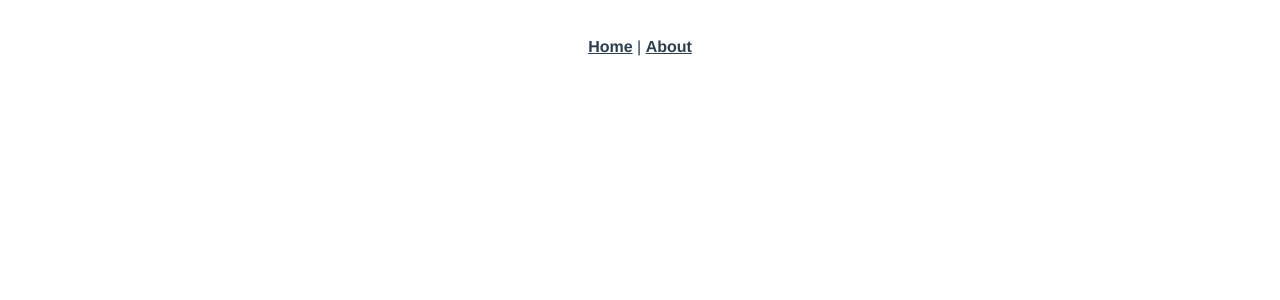
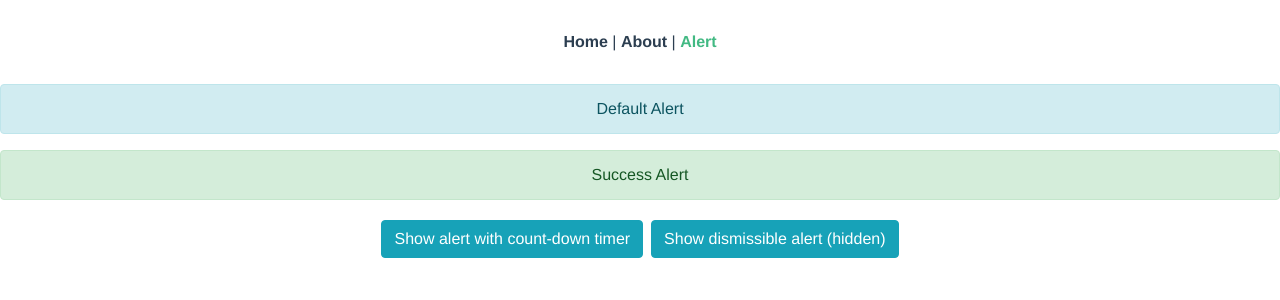
Before and after one commit to Kylef67/vue-serverless, a JavaScript app: page /alert in a window 1280 px wide. Shown: the top 300 px of the page. Built offline with nearby package versions, Linux system fonts and the light colour scheme.

Commit message:
Installed Bootstrap

```diff
--- a/src/App.vue
+++ b/src/App.vue
@@ -2,9 +2,10 @@
   <div id="app">
     <div id="nav">
       <router-link to="/">Home</router-link> |
-      <router-link to="/about">About</router-link>
+      <router-link to="/about">About</router-link> |
+      <router-link to="/alert">Alert</router-link>
     </div>
-    <router-view/>
+    <router-view />
   </div>
 </template>
 
--- /dev/null
+++ b/src/app.scss
@@ -0,0 +1,7 @@
+// Define variable defaults
+// $body-bg: #000;
+// $body-color: #111;
+
+// Then import Bootstrap an BootstrapVue SCSS files (order is important)
+@import '../node_modules/bootstrap/scss/bootstrap.scss';
+@import '../node_modules/bootstrap-vue/src/index.scss';
--- a/src/main.js
+++ b/src/main.js
@@ -1,10 +1,13 @@
-import Vue from 'vue'
-import App from './App.vue'
-import router from './router'
+import Vue from "vue";
+import App from "./App.vue";
+import router from "./router";
+import { BootstrapVue } from "bootstrap-vue";
+import "./app.scss";
 
-Vue.config.productionTip = false
+Vue.config.productionTip = false;
+Vue.use(BootstrapVue);
 
 new Vue({
   router,
-  render: h => h(App)
-}).$mount('#app')
+  render: (h) => h(App),
+}).$mount("#app");
--- a/src/router/index.js
+++ b/src/router/index.js
@@ -1,29 +1,36 @@
-import Vue from 'vue'
-import VueRouter from 'vue-router'
-import Home from '../views/Home.vue'
+import Vue from "vue";
+import VueRouter from "vue-router";
+import Home from "../views/Home.vue";
+import Alert from "../views/Alert.vue";
 
-Vue.use(VueRouter)
+Vue.use(VueRouter);
 
 const routes = [
   {
-    path: '/',
-    name: 'Home',
-    component: Home
+    path: "/",
+    name: "Home",
+    component: Home,
   },
   {
-    path: '/about',
-    name: 'About',
+    path: "/about",
+    name: "About",
     // route level code-splitting
     // this generates a separate chunk (about.[hash].js) for this route
     // which is lazy-loaded when the route is visited.
-    component: () => import(/* webpackChunkName: "about" */ '../views/About.vue')
-  }
-]
+    component: () =>
+      import(/* webpackChunkName: "about" */ "../views/About.vue"),
+  },
+  {
+    path: "/alert",
+    name: "Alert",
+    component: Alert,
+  },
+];
 
 const router = new VueRouter({
-  mode: 'history',
+  mode: "history",
   base: process.env.BASE_URL,
-  routes
-})
+  routes,
+});
 
-export default router
+export default router;
--- /dev/null
+++ b/src/views/Alert.vue
@@ -0,0 +1,54 @@
+<template>
+  <div>
+    <b-alert show>Default Alert</b-alert>
+
+    <b-alert variant="success" show>Success Alert</b-alert>
+
+    <b-alert v-model="showDismissibleAlert" variant="danger" dismissible>
+      Dismissible Alert!
+    </b-alert>
+
+    <b-alert
+      :show="dismissCountDown"
+      dismissible
+      variant="warning"
+      @dismissed="dismissCountDown = 0"
+      @dismiss-count-down="countDownChanged"
+    >
+      <p>This alert will dismiss after {{ dismissCountDown }} seconds...</p>
+      <b-progress
+        variant="warning"
+        :max="dismissSecs"
+        :value="dismissCountDown"
+        height="4px"
+      ></b-progress>
+    </b-alert>
+
+    <b-button @click="showAlert" variant="info" class="m-1">
+      Show alert with count-down timer
+    </b-button>
+    <b-button @click="showDismissibleAlert = true" variant="info" class="m-1">
+      Show dismissible alert ({{ showDismissibleAlert ? "visible" : "hidden" }})
+    </b-button>
+  </div>
+</template>
+
+<script>
+export default {
+  data() {
+    return {
+      dismissSecs: 10,
+      dismissCountDown: 0,
+      showDismissibleAlert: false,
+    };
+  },
+  methods: {
+    countDownChanged(dismissCountDown) {
+      this.dismissCountDown = dismissCountDown;
+    },
+    showAlert() {
+      this.dismissCountDown = this.dismissSecs;
+    },
+  },
+};
+</script>
```
Also changed, not shown: package.json (+6 -3 lines), 1 other file (tests, documents, lock files or other folders).
